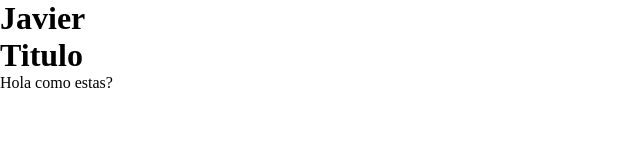
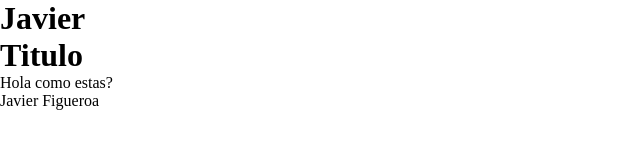
Before and after one commit to javiernfigueroa/git-colaborativo, a plain HTML site: page index.html in a window 1280 px wide. Shown: the whole page, without its empty margins (0-640 px from the left). Drawn offline with Linux system fonts and the light colour scheme.

Commit message:
feat/add-name

```diff
--- a/index.html
+++ b/index.html
@@ -11,6 +11,7 @@
     <main>
       <h1>Titulo</h1>
       <p>Hola como estas?</p>
+      <p>Javier Figueroa</p>
     </main>
   </body>
 </html>
```
